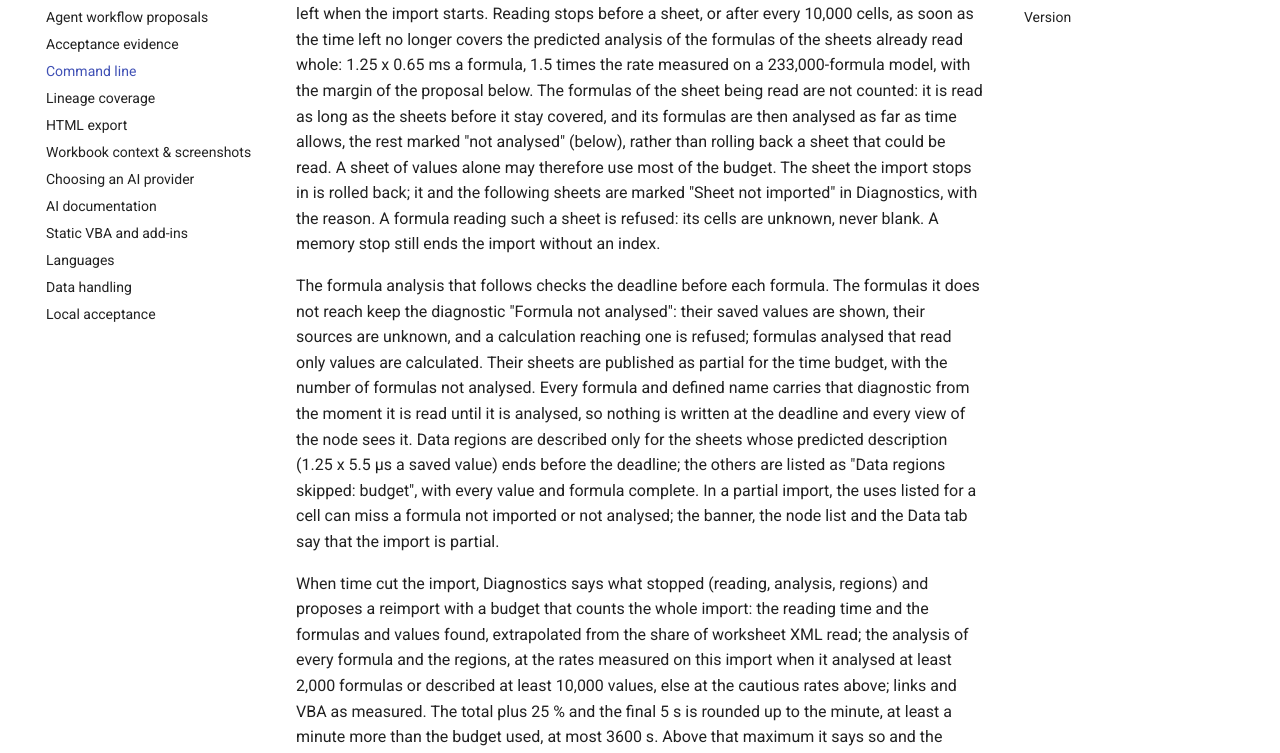
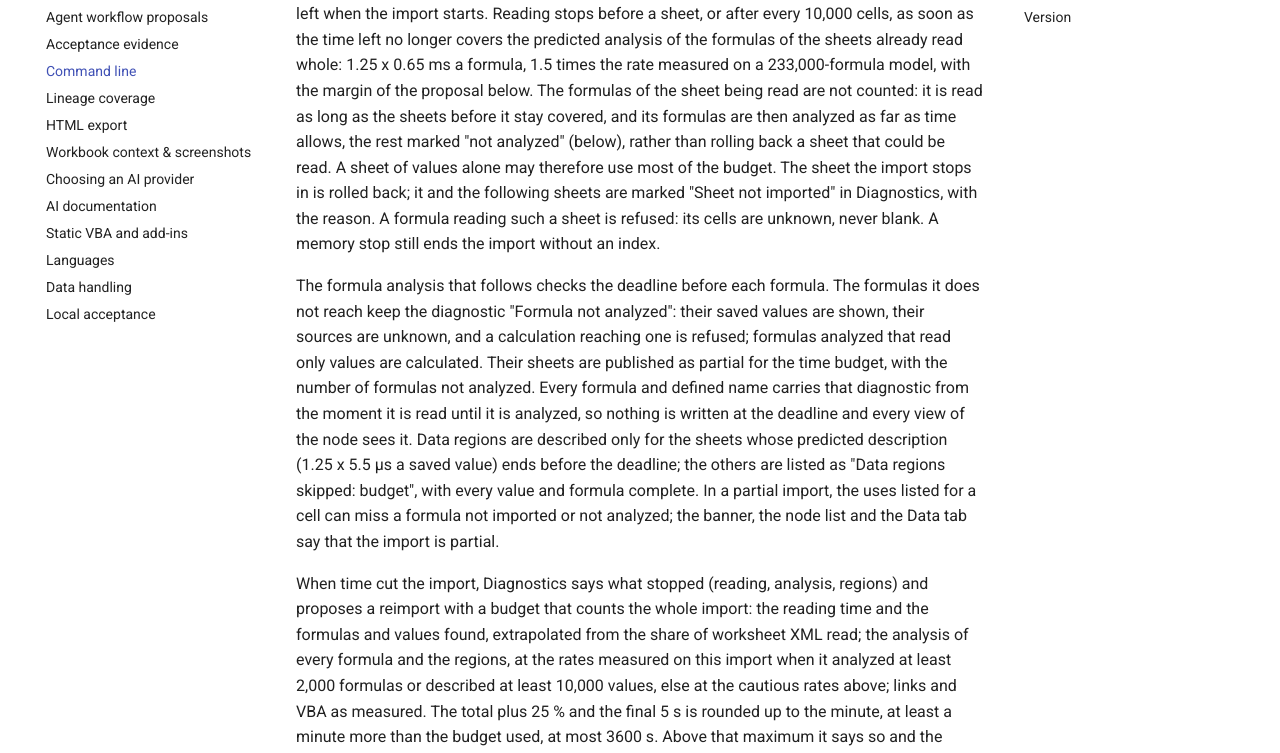
Before and after one commit to auspect/linexcel, an MkDocs documentation site: the page built from docs/guide/cli.md, in a window 1280 px wide and 1400 px high, scrolled down 4093 px. Shown: the part 333-1086 px from the top of the window. Built offline with MkDocs 1.6.1 and Material for MkDocs 9.7.7, drawn with Linux system fonts in a browser that asks for light colours; comment, search, counter and statistics services are not loaded; some of the changed text lies outside the part shown.

Commit message:
Spell "analyzed" as the repository does
The import budget texts said "analysed" while the banner and most of the
repository say "analyzed" (analyzer.py, analyze). The English messages,
the interface texts, the documentation of this step and the fields it
added (unanalyzedFormulas, formulasAnalyzed, formulasNotAnalyzed, code
formulas_not_analyzed) now use "analyzed". Earlier, unrelated uses of
"analysed" elsewhere in the repository are left as they are.

Co-Authored-By: Claude Opus 5.5 <noreply@anthropic.com>

```diff
--- a/docs/guide/cli.md
+++ b/docs/guide/cli.md
@@ -183,7 +183,7 @@ the formulas of the sheets already read whole: 1.25 x 0.65 ms a formula,
 1.5 times the rate measured on a 233,000-formula model, with the margin of
 the proposal below. The formulas of the sheet being read are not counted:
 it is read as long as the sheets before it stay covered, and its formulas
-are then analysed as far as time allows, the rest marked "not analysed"
+are then analyzed as far as time allows, the rest marked "not analyzed"
 (below), rather than rolling back a sheet that could be read. A sheet of
 values alone may therefore use most of the budget. The sheet the
 import stops in is rolled back; it and the following sheets are marked "Sheet
@@ -192,25 +192,25 @@ is refused: its cells are unknown, never blank. A memory stop still ends the
 import without an index.
 
 The formula analysis that follows checks the deadline before each formula.
-The formulas it does not reach keep the diagnostic "Formula not analysed":
+The formulas it does not reach keep the diagnostic "Formula not analyzed":
 their saved values are shown, their sources are unknown, and a calculation
-reaching one is refused; formulas analysed that read only values are
+reaching one is refused; formulas analyzed that read only values are
 calculated. Their sheets are published as partial for the time budget, with
-the number of formulas not analysed. Every formula and defined name carries
-that diagnostic from the moment it is read until it is analysed, so nothing
+the number of formulas not analyzed. Every formula and defined name carries
+that diagnostic from the moment it is read until it is analyzed, so nothing
 is written at the deadline and every view of the node sees it. Data regions
 are described only for the sheets whose predicted description (1.25 x
 5.5 µs a saved value) ends before the deadline; the others are listed as
 "Data regions skipped: budget", with every value and formula complete. In a
 partial import, the uses listed for a cell can miss a formula not imported or
-not analysed; the banner, the node list and the Data tab say that the import
+not analyzed; the banner, the node list and the Data tab say that the import
 is partial.
 
 When time cut the import, Diagnostics says what stopped (reading, analysis,
 regions) and proposes a reimport with a budget that counts the whole import:
 the reading time and the formulas and values found, extrapolated from the
 share of worksheet XML read; the analysis of every formula and the regions,
-at the rates measured on this import when it analysed at least 2,000
+at the rates measured on this import when it analyzed at least 2,000
 formulas or described at least 10,000 values, else at the cautious rates
 above; links and VBA as measured. The total plus 25 % and the final 5 s is
 rounded up to the minute, at least a minute more than the budget used, at
```
Also changed, not shown: CHANGELOG.md (+3 -3 lines), README.md (+1 -1 lines), docs/reading_resilience_data_node.md (+1 -1 lines), src/linexcel/assets/app.html (+6 -6 lines), 4 other files.
